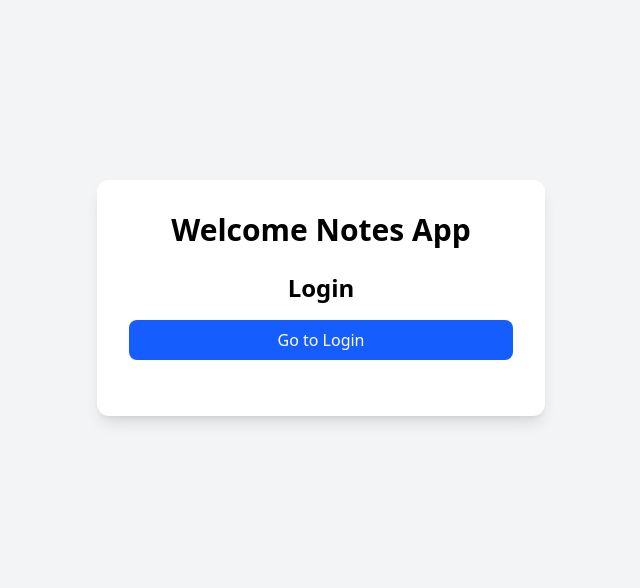
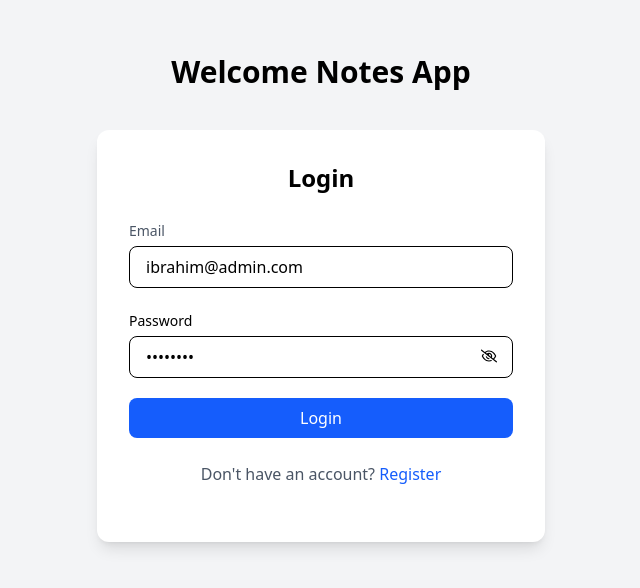
Before and after one commit to Aghakarim-23/notes-front, a React (Vite) app: page / in a window 1280 px wide. Shown: the part 102-690 px from the top of the page, without its empty margins (319-959 px from the left). Built offline with nearby package versions, Linux system fonts and the light colour scheme.

Commit message:
style: added show password icons

```diff
--- a/src/App.jsx
+++ b/src/App.jsx
@@ -7,7 +7,6 @@ import { AuthProvider } from "./context/AuthContext.jsx";
 import ProtectedPage from "./components/ProtectedPage.jsx";
 import CreateNote from "./components/CreateNote.jsx";
 import NoteDetail from "./pages/NoteDetail.jsx";
-import Home from "./pages/Home.jsx";
 import NoteEdit from "./pages/NoteEdit.jsx";
 import Admin from "./pages/Admin.jsx";
 import { ToastContainer, toast } from "react-toastify";
@@ -20,7 +19,7 @@ const App = () => {
     <AuthProvider>
       <Router>
         <Routes>
-          <Route path="/" element={<Home />} />
+          <Route path="/" element={<Login />} />
           <Route
             path="/notes"
             element={
--- a/src/pages/Home.jsx
+++ /dev/null
@@ -1,30 +0,0 @@
-import React from "react";
-import { useNavigate } from "react-router-dom";
-
-const Home = () => {
-  const navigate = useNavigate();
-
-  return (
-    <div className="min-h-screen flex flex-col items-center justify-center bg-gray-100 px-4">
-      <div className="bg-white shadow-lg rounded-xl p-8 w-full max-w-md">
-        <h1 className="text-3xl font-bold text-center mb-6">
-          Welcome Notes App
-        </h1>
-
-        <div className="mb-6">
-          <h2 className="text-2xl font-semibold mb-4 text-center">Login</h2>
-          <button
-            onClick={() => navigate("/login")}
-            className="w-full bg-blue-600 text-white py-2 rounded-lg hover:bg-blue-700 transition"
-          >
-            Go to Login
-          </button>
-        </div>
-
-
-      </div>
-    </div>
-  );
-};
-
-export default Home;
--- a/src/pages/Login.jsx
+++ b/src/pages/Login.jsx
@@ -3,6 +3,10 @@ import { useState } from "react";
 import { useAuth } from "../context/AuthContext";
 import { useNavigate } from "react-router-dom";
 import { toast } from "react-toastify";
+import { FaRegEyeSlash } from "react-icons/fa6";
+import { FaRegEye } from "react-icons/fa";
+
+
 
 
 const Login = () => {
@@ -14,6 +18,8 @@ const Login = () => {
 
 
   const {login,loading} = useAuth()
+
+  const [showPassword, setShowPassword] = useState(false)
 
   const navigate = useNavigate()
 
@@ -63,10 +69,10 @@ const Login = () => {
             />
           </div>
 
-          <div>
-            <label className="text-gray-600 text-sm">Password</label>
+          <div className="relative">
+            <label className="te``xt-gray-600 text-sm">Password</label>
             <input
-              type="password"
+              type={showPassword ? "text" : "password"}
               name="password"
               value={form.password}
               onChange={handleChange}
@@ -74,6 +80,15 @@ const Login = () => {
               placeholder="Enter password"
               required
             />
+            {showPassword ?
+            <FaRegEye
+              onClick={() => setShowPassword(!showPassword)}
+              className="absolute top-10 right-4 cursor-pointer"/> :
+            <FaRegEyeSlash
+             onClick={() => setShowPassword(!showPassword)}
+              className="absolute top-10 right-4 cursor-pointer"/>}
+
+
           </div>
 
           <button
--- a/src/pages/Register.jsx
+++ b/src/pages/Register.jsx
@@ -95,7 +95,7 @@ const Register = () => {
               className="text-blue-600 cursor-pointer hover:underline"
               onClick={() => navigate("/login")}
             >
-              Login
+              Log In
             </span>
           </p>
         </div>
```
